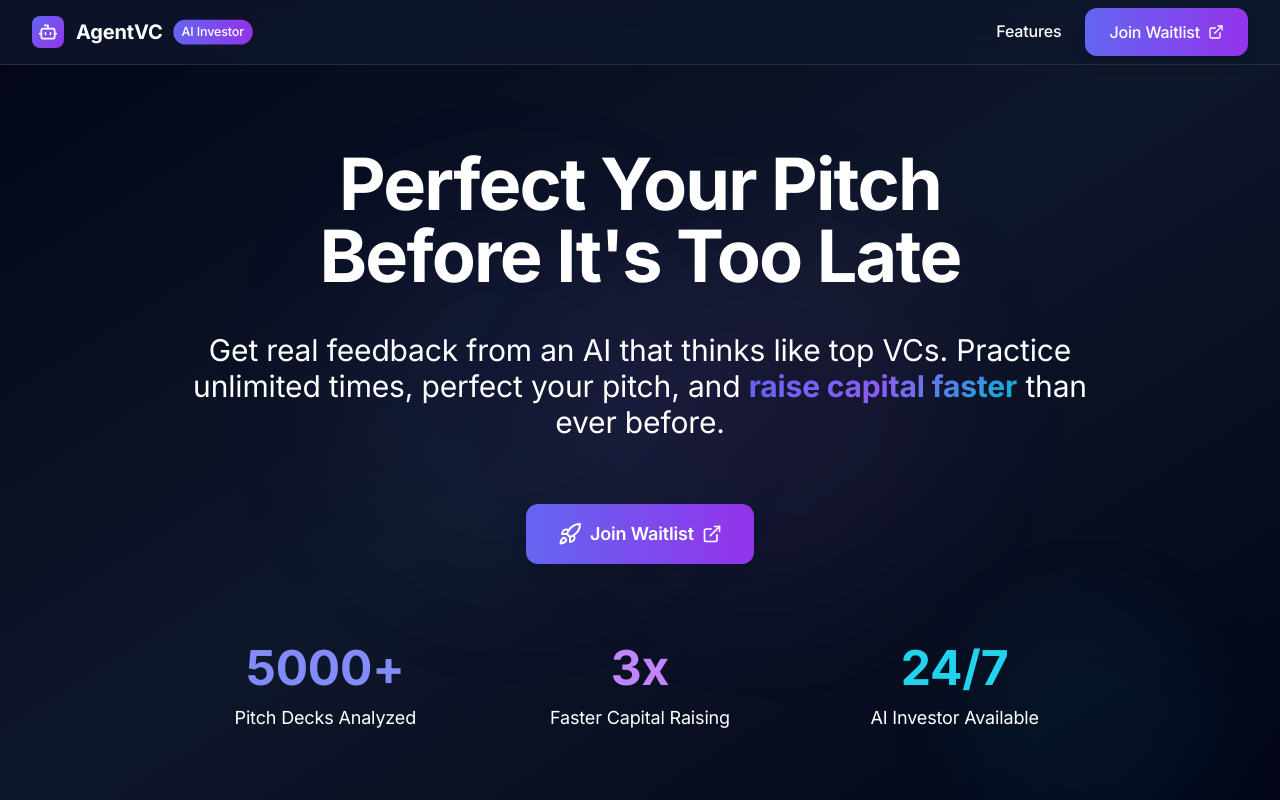
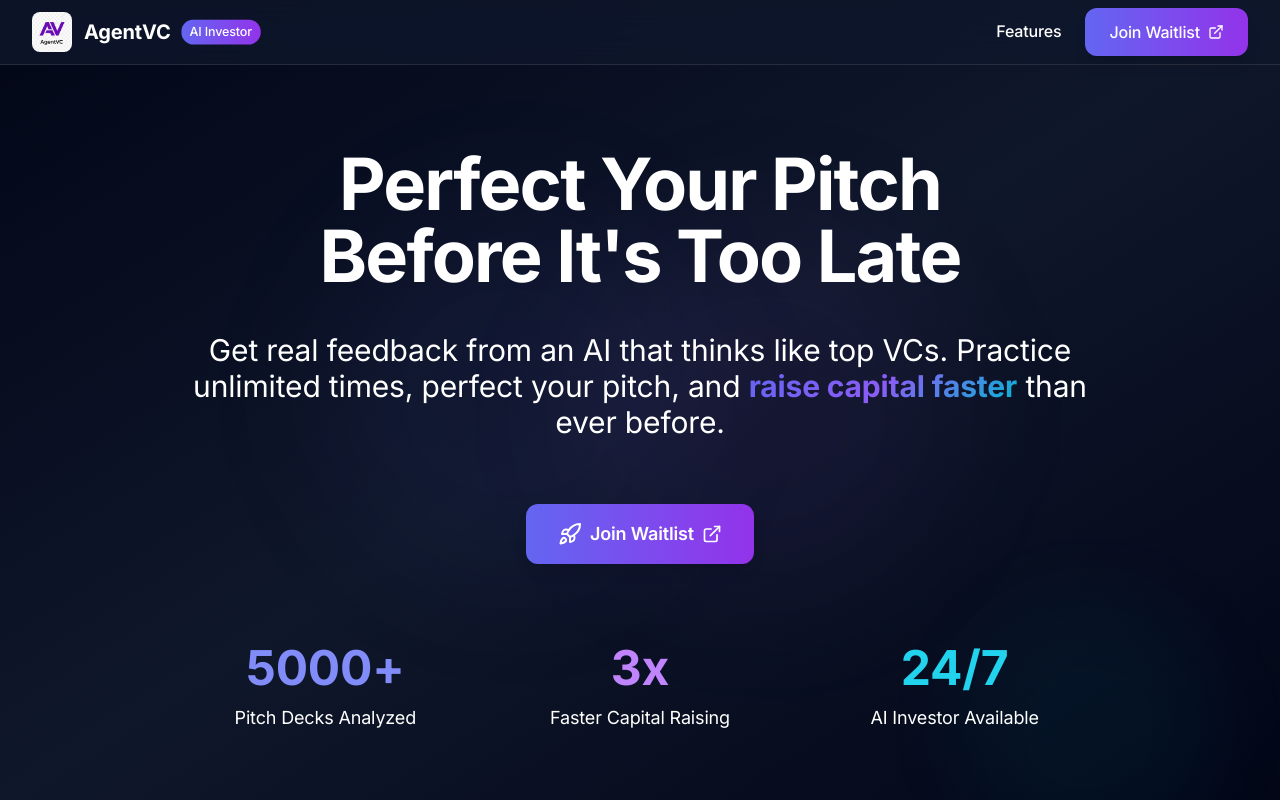
Before and after one commit to rohanvyas01/agentvc01, a React (Vite) app: page / in a window 1280 px wide. Shown: the top 800 px of the page. Built offline with nearby package versions, Linux system fonts and the light colour scheme.

Commit message:
Integrate AgentVC Logo

```diff
--- a/index.html
+++ b/index.html
@@ -2,7 +2,7 @@
 <html lang="en">
   <head>
     <meta charset="UTF-8" />
-    <link rel="icon" type="image/svg+xml" href="/vite.svg" />
+    <link rel="icon" type="image/jpeg" href="/Gemini_Generated_Image_20nfzq20nfzq20nf.jpeg" />
     <meta name="viewport" content="width=device-width, initial-scale=1.0" />
     <title>AgentVC: World's First AI Investor</title>
     <meta name="description" content="Meet the world's first AI investor who gives you real feedback and helps you raise capital faster. Practice unlimited times with AI that thinks like top VCs." />
--- a/src/components/Header.tsx
+++ b/src/components/Header.tsx
@@ -1,6 +1,6 @@
 import React from 'react';
 import { motion } from 'framer-motion';
-import { Bot, ExternalLink } from 'lucide-react';
+import { ExternalLink } from 'lucide-react';
 
 const Header: React.FC = () => {
   const handleJoinWaitlist = () => {
@@ -19,15 +19,14 @@
           {/* Left-aligned Logo - Mobile Optimized */}
           <div className="flex items-center gap-2 sm:gap-3 group">
             <motion.div
-              className="relative w-6 h-6 sm:w-8 sm:h-8 bg-gradient-to-br from-indigo-500 to-purple-600 rounded-lg flex items-center justify-center overflow-hidden"
+              className="relative w-8 h-8 sm:w-10 sm:h-10 rounded-lg flex items-center justify-center overflow-hidden"
               whileHover={{ scale: 1.05 }}
               whileTap={{ scale: 0.95 }}
             >
-              <Bot className="w-3 h-3 sm:w-5 sm:h-5 text-white relative z-10" />
-              <motion.div
-                className="absolute inset-0 bg-gradient-to-br from-purple-600 to-indigo-500 opacity-0"
-                whileHover={{ opacity: 1 }}
-                transition={{ duration: 0.3 }}
+              <img
+                src="/Gemini_Generated_Image_20nfzq20nfzq20nf.jpeg"
+                alt="AgentVC Logo"
+                className="w-full h-full object-contain"
               />
             </motion.div>
             <motion.span
```
